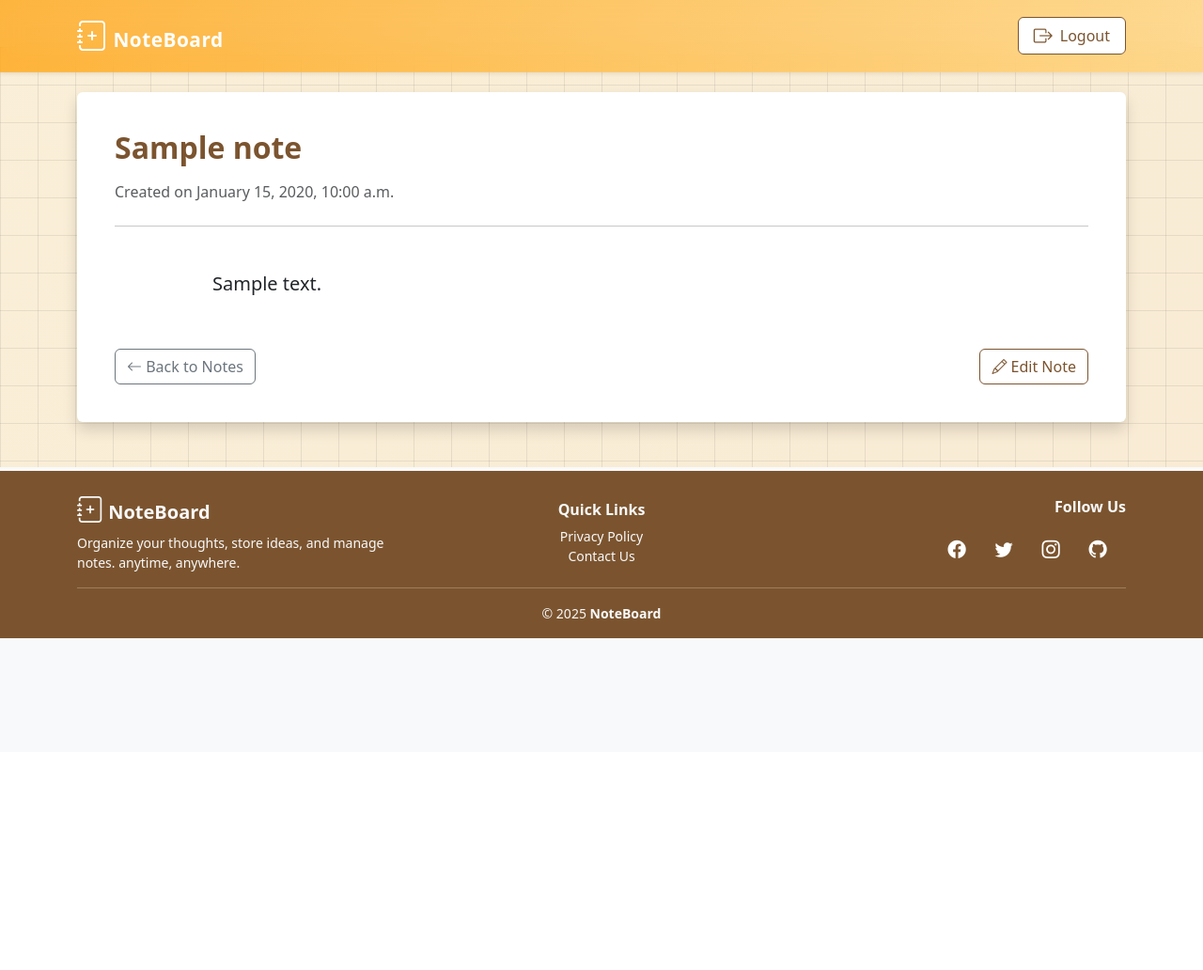
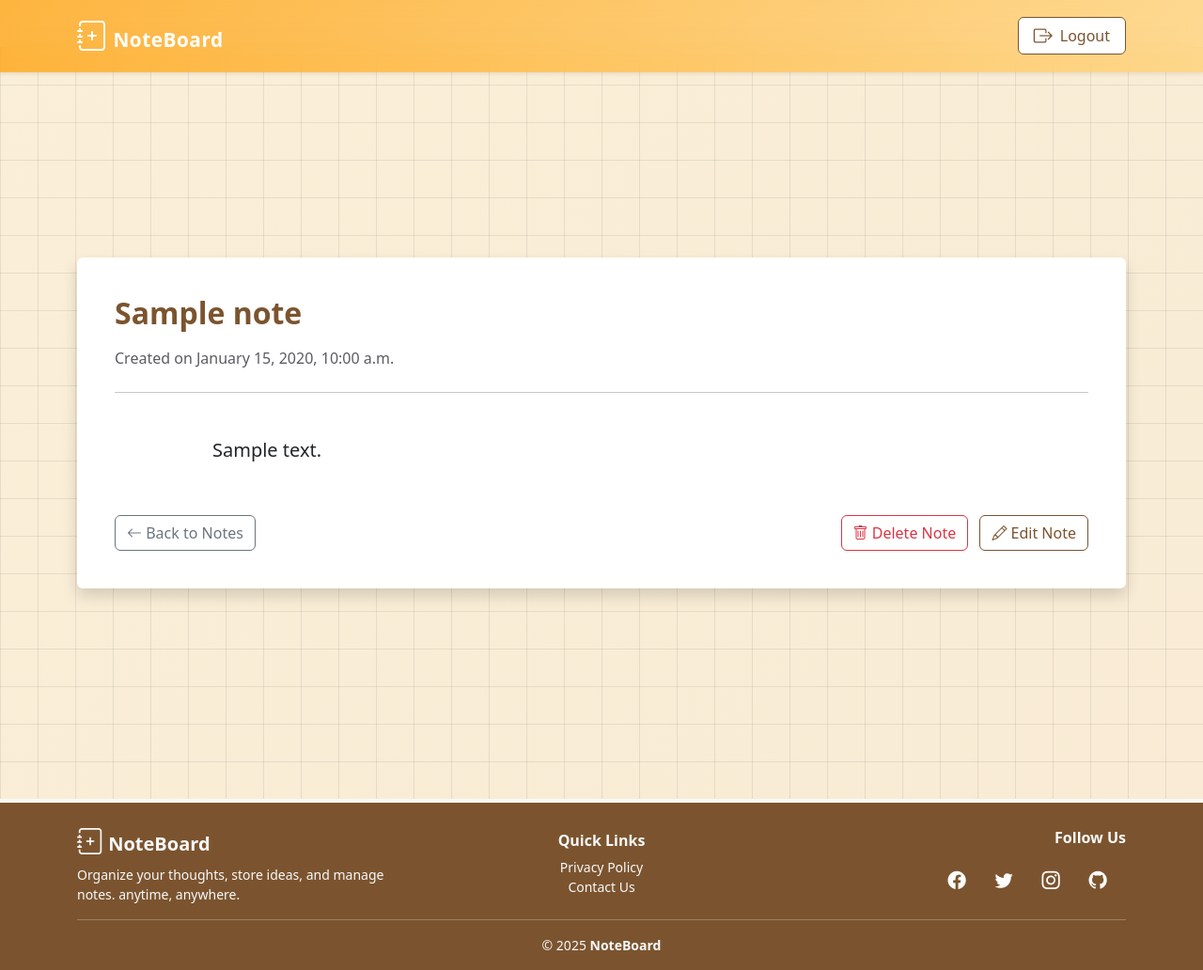
Before and after one commit to VishnuCheruvakkara/NoteBoard, a Django app: page /notes/1/ in a window 1280 px wide. Shown: the whole page at 94% size. Before the commit the page ends 679 px from the top, so only its background shows below. Run offline with Django 5.2, Linux system fonts and the light colour scheme; a user stored in the database is signed in; tables that the repository leaves empty hold one stand-in row (values such as "Sample post"); some libraries are stand-ins or nearby versions.

Commit message:
feat: All features completed and application working properly, minor bugg fixes needed

```diff
--- a/apps/notes/urls.py
+++ b/apps/notes/urls.py
@@ -1,5 +1,5 @@
 from django.urls import path
-from notes.views import NoteCreateView,NoteListView, NoteDetailView, NoteUpdateView
+from notes.views import NoteCreateView,NoteListView, NoteDetailView, NoteUpdateView, NoteDeleteView
 
 
 urlpatterns = [
@@ -7,4 +7,5 @@ urlpatterns = [
     path('list/', NoteListView.as_view(), name='list'),
     path('<int:pk>/', NoteDetailView.as_view(), name='detail'),
     path('<int:pk>/edit/', NoteUpdateView.as_view(), name='edit'),
+    path('note/<int:pk>/delete/', NoteDeleteView.as_view(), name='delete'),
 ]
--- a/apps/notes/views.py
+++ b/apps/notes/views.py
@@ -1,5 +1,5 @@
-from django.shortcuts import render
-from django.views.generic import ListView, CreateView, DetailView, UpdateView
+from django.shortcuts import render,redirect
+from django.views.generic import ListView, CreateView, DetailView, UpdateView, DeleteView
 from django.contrib.auth.mixins import LoginRequiredMixin
 from django.urls import reverse_lazy
 from notes.models import Note
@@ -69,3 +69,19 @@ class NoteUpdateView(LoginRequiredMixin, UpdateView):
         # Ensure the note object is available in context
         context['note'] = self.object
         return context
+
+
+class NoteDeleteView(LoginRequiredMixin, DeleteView):
+    model = Note
+    success_url = reverse_lazy('list')
+    login_url = reverse_lazy('login')
+
+    def get_queryset(self):
+        return Note.active_notes.filter(user=self.request.user)
+
+    def delete(self, request, *args, **kwargs):
+        self.object = self.get_object()
+        # Soft delete instead of actual deletion
+        self.object.is_deleted = True
+        self.object.save()
+        return redirect(self.success_url)
--- a/noteboard_project/urls.py
+++ b/noteboard_project/urls.py
@@ -21,4 +21,5 @@ urlpatterns = [
     path('admin/', admin.site.urls),
     path('',include('apps.users.urls')),
     path('notes/',include('apps.notes.urls')),
+
 ]
--- a/templates/dashboard/partials/note_detail.html
+++ b/templates/dashboard/partials/note_detail.html
@@ -3,8 +3,13 @@
 
 {% block title %}{{ note.title }} | Note Details{% endblock %}
 
+{% block extra_css %}
+<link rel="stylesheet" href="{% static 'css/modal.css' %}">
+<link rel="stylesheet" href="{% static 'css/pagination.css' %}">
+{% endblock %}
+
 {% block content %}
-<section class="py-5 bg-light background-grid">
+<section class="min-vh-100 d-flex align-items-center justify-content-center py-5 bg-light background-grid">
     <div class="container">
         <div class="card shadow border-0 p-4">
             <div class="card-body">
@@ -21,10 +26,16 @@
                     <a href="{% url 'list' %}" class="btn btn-outline-secondary">
                         <i class="bi bi-arrow-left"></i> Back to Notes
                     </a>
-                    <!-- Edit Button that opens the modal -->
-                    <button class="btn btn-outline-primary" data-bs-toggle="modal" data-bs-target="#noteModal">
-                        <i class="bi bi-pencil"></i> Edit Note
-                    </button>
+                    <div>
+                        <!-- Delete Button -->
+                        <button class="btn btn-outline-danger me-2" data-bs-toggle="modal" data-bs-target="#deleteNoteModal">
+                            <i class="bi bi-trash"></i> Delete Note
+                        </button>
+                        <!-- Edit Button that opens the modal -->
+                        <button class="btn btn-outline-primary" data-bs-toggle="modal" data-bs-target="#noteModal">
+                            <i class="bi bi-pencil"></i> Edit Note
+                        </button>
+                    </div>
                 </div>
             </div>
         </div>
@@ -34,4 +45,32 @@
 <!-- Edit Note Modal -->
 {% url 'edit' note.pk as edit_url %}
 {% include 'dashboard/partials/common-modal.html' with modal_id="noteModal" modal_label_id="noteModalLabel" modal_title="Edit Note" modal_icon="bi bi-pencil" form_action=edit_url form_id="editNoteForm" submit_text="Update Note" submit_icon="bi bi-check-lg" form=form %}
+
+<!-- Delete Confirmation Modal -->
+<div class="modal fade" id="deleteNoteModal" tabindex="-1" aria-labelledby="deleteNoteModalLabel" aria-hidden="true">
+    <div class="modal-dialog">
+        <div class="modal-content">
+            <div class="modal-header">
+                <h5 class="modal-title text-danger" id="deleteNoteModalLabel">
+                    <i class="bi bi-exclamation-triangle me-2"></i>Delete Note
+                </h5>
+                <button type="button" class="btn-close" data-bs-dismiss="modal" aria-label="Close"></button>
+            </div>
+            <div class="modal-body">
+                <p>Are you sure you want to delete this note?</p>
+                <p class="fw-bold">"{{ note.title }}"</p>
+                <p class="text-muted small">This action cannot be undone.</p>
+            </div>
+            <div class="modal-footer">
+                <button type="button" class="btn btn-secondary" data-bs-dismiss="modal">Cancel</button>
+                <form method="post" action="{% url 'delete' note.pk %}" class="d-inline">
+                    {% csrf_token %}
+                    <button type="submit" class="btn btn-danger">
+                        <i class="bi bi-trash me-2"></i> Delete
+                    </button>
+                </form>
+            </div>
+        </div>
+    </div>
+</div>
 {% endblock %}
```
Also changed, not shown: apps/notes/models.py (line endings or trailing spaces).
